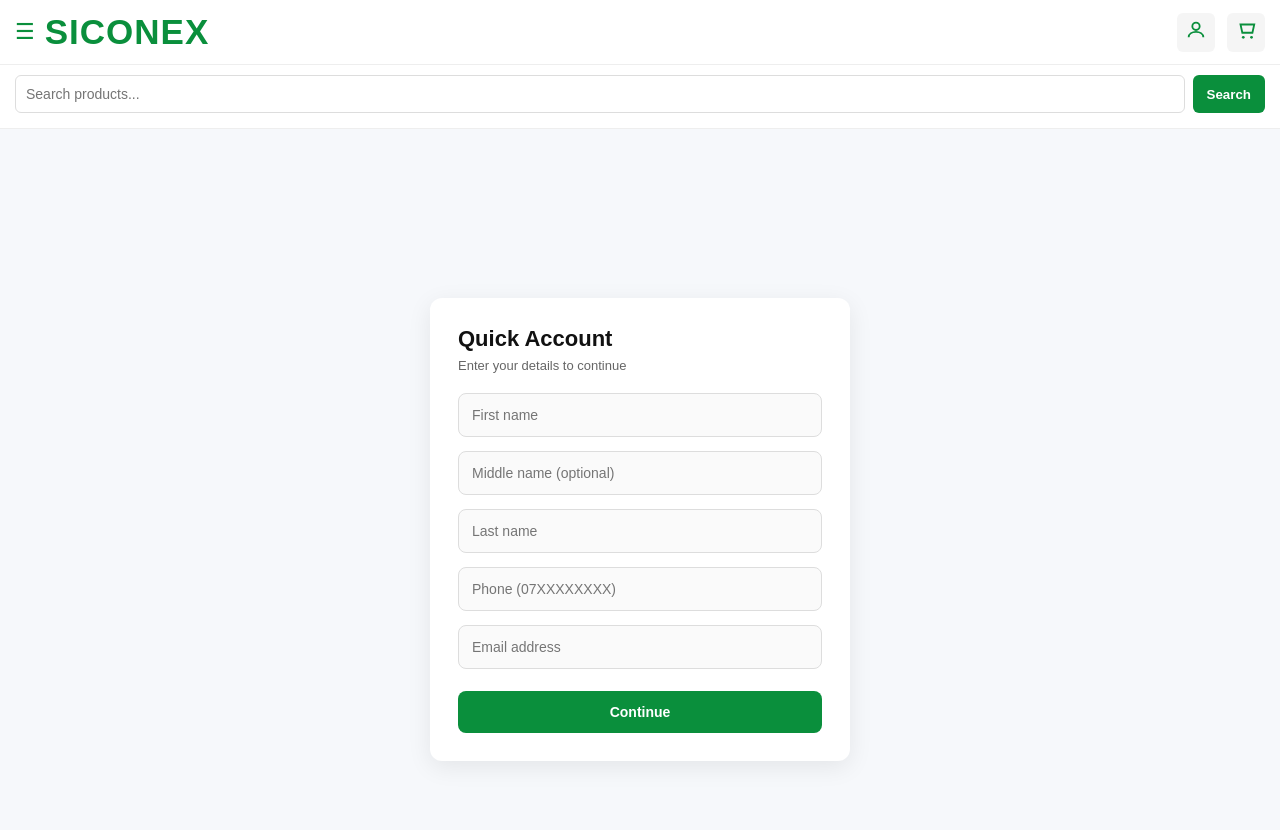
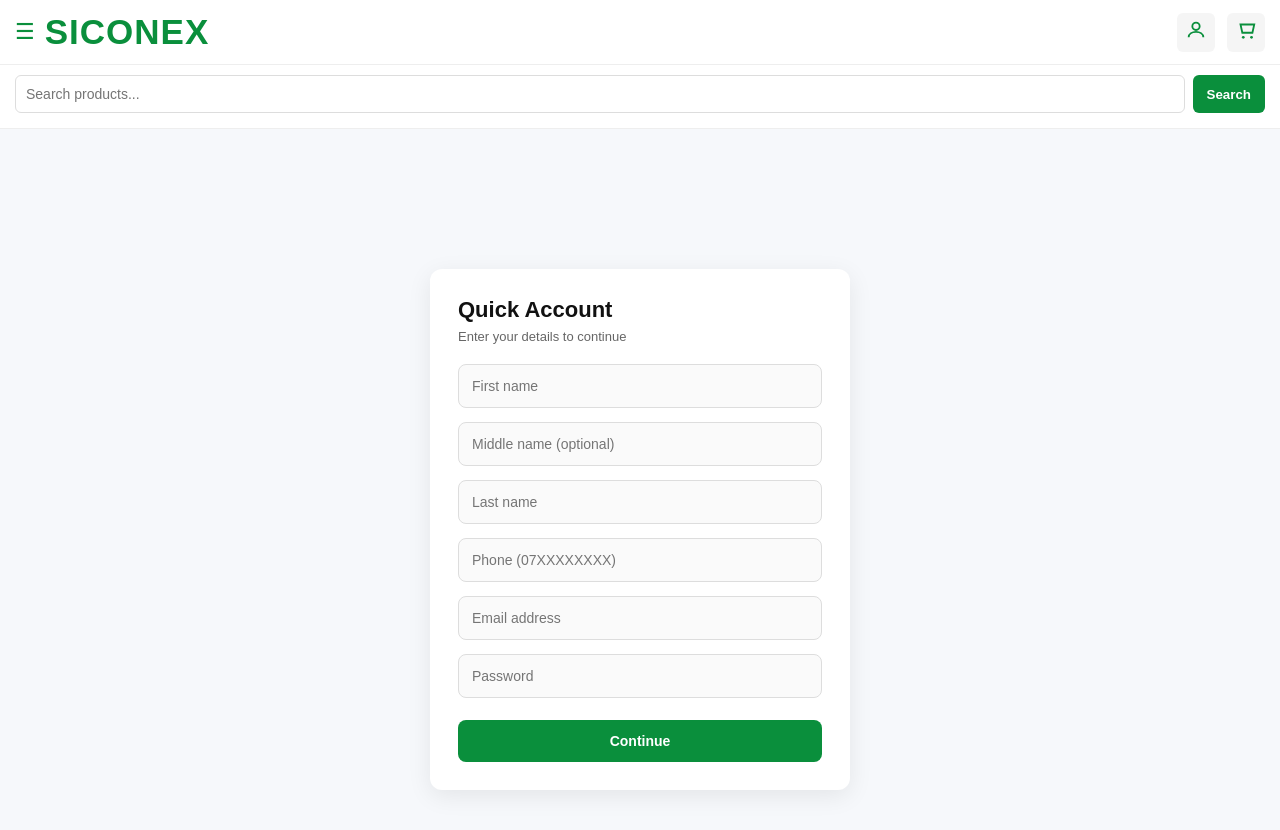
Before and after one commit to protichenoch1/siconex1, a Next.js app: page /auth/start in a window 1280 px wide. Shown: the top 830 px of the page. Built offline with nearby package versions, Linux system fonts and the light colour scheme.

Commit message:
Add password field and validation to user form
Added password field to the form and included validation for it. Updated user creation logic to handle password.

```diff
--- a/app/auth/start/page.js
+++ b/app/auth/start/page.js
@@ -10,6 +10,7 @@ export default function StartPage() {
     lastName: "",
     phone: "",
     email: "",
+    password: "", // ✅ added
   });
 
   const [loading, setLoading] = useState(false);
@@ -18,8 +19,19 @@ export default function StartPage() {
     if (loading) return;
 
     // ✅ Validation
-    if (!form.firstName || !form.lastName || !form.phone || !form.email) {
+    if (
+      !form.firstName ||
+      !form.lastName ||
+      !form.phone ||
+      !form.email ||
+      !form.password
+    ) {
       alert("Fill all required fields");
+      return;
+    }
+
+    if (form.password.length < 6) {
+      alert("Password must be at least 6 characters");
       return;
     }
 
@@ -45,10 +57,8 @@ export default function StartPage() {
         .eq("phone", phone)
         .maybeSingle();
 
-      // ✅ If exists → login
       if (existingUser) {
-        localStorage.setItem("user", JSON.stringify(existingUser));
-        window.location.href = "/checkout";
+        alert("User already exists. Please login.");
         return;
       }
 
@@ -62,6 +72,7 @@ export default function StartPage() {
             last_name: form.lastName.trim(),
             phone,
             email: form.email.trim(),
+            password: form.password, // ✅ added
           },
         ])
         .select()
@@ -69,7 +80,7 @@ export default function StartPage() {
 
       if (error) {
         console.error(error);
-        alert("Error creating account");
+        alert(error.message); // 🔥 show real error
         return;
       }
 
@@ -135,6 +146,16 @@ export default function StartPage() {
           }
         />
 
+        {/* ✅ PASSWORD FIELD */}
+        <input
+          type="password"
+          placeholder="Password"
+          value={form.password}
+          onChange={(e) =>
+            setForm({ ...form, password: e.target.value })
+          }
+        />
+
         <button onClick={handleContinue} disabled={loading}>
           {loading ? "Please wait..." : "Continue"}
         </button>
@@ -142,4 +163,4 @@ export default function StartPage() {
       </div>
     </div>
   );
-    }
+        }
```
